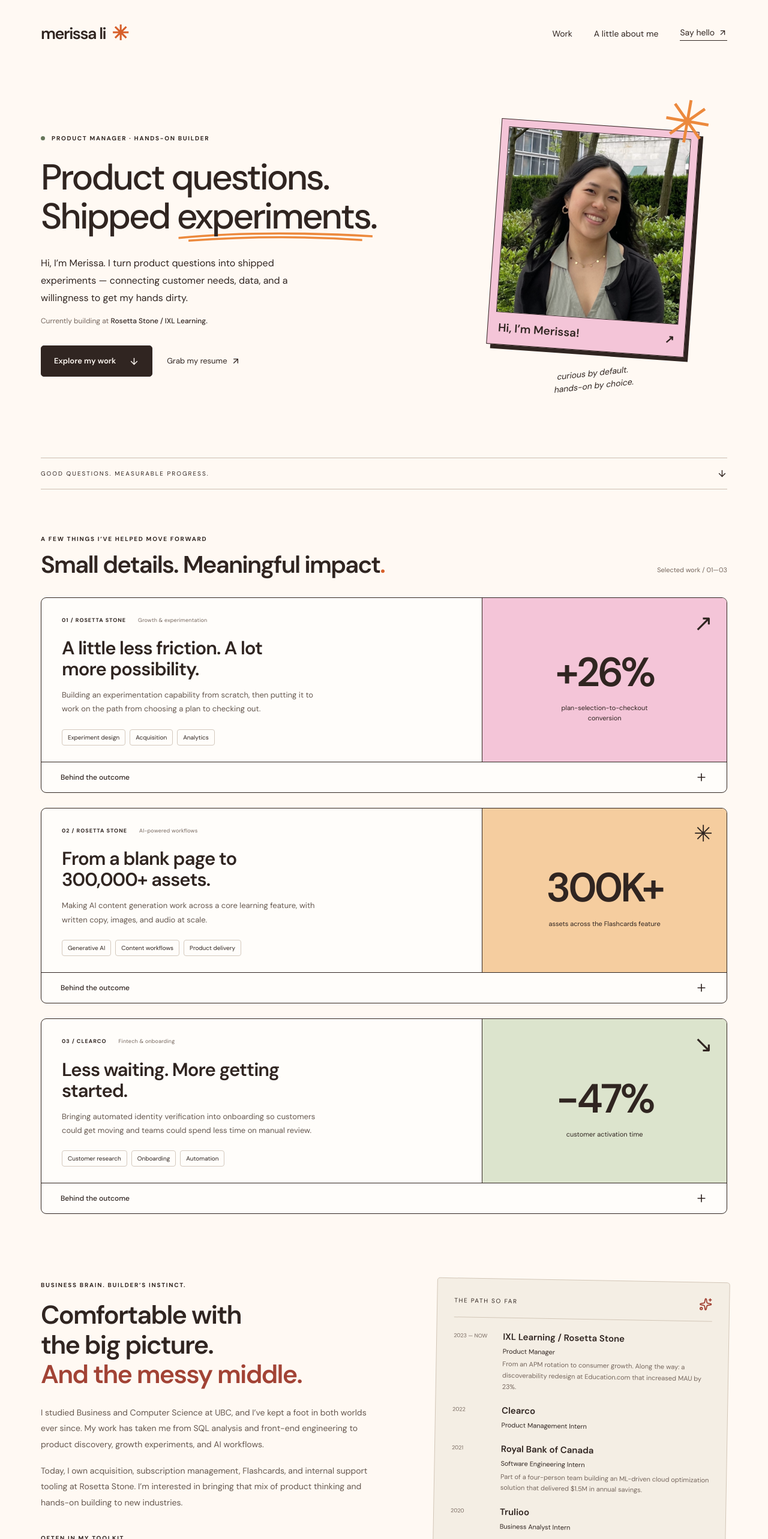
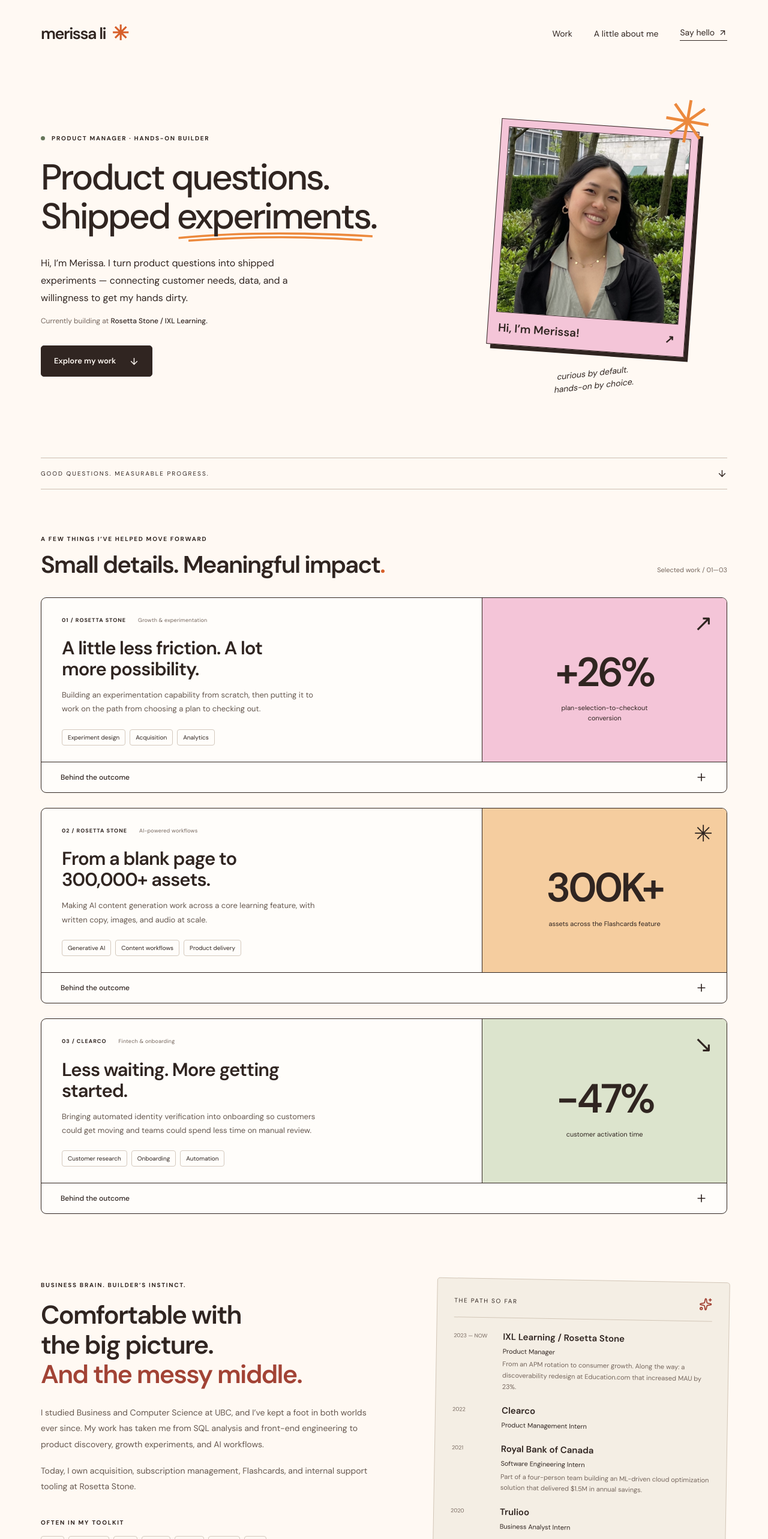
Before and after one commit to merissali/portfolio, a Next.js app: page / in a window 1280 px wide. Shown: the top 2566 px of the page at 60% size. Built offline with nearby package versions, Linux system fonts and the light colour scheme.

Commit message:
Remove public resume and job-search wording

```diff
--- a/src/app/page.tsx
+++ b/src/app/page.tsx
@@ -25,7 +25,7 @@ export default function Home() {
             <h1 id="hero-title">Product questions.<br />Shipped <span className="highlight">experiments.<svg viewBox="0 0 520 20" preserveAspectRatio="none" aria-hidden="true"><path d="M4 13 Q220 -2 510 10 M30 18 Q270 6 483 17" /></svg></span></h1>
             <p className="hero-intro">Hi, I’m Merissa. I turn product questions into shipped experiments — connecting customer needs, data, and a willingness to get my hands dirty.</p>
             <p className="hero-role">Currently building at <strong>Rosetta Stone / IXL Learning.</strong></p>
-            <div className="mt-8 flex flex-wrap items-center gap-6"><a className="button button-dark" href="#work">Explore my work <ArrowDown size={17} /></a><a className="text-link" href="/documents/Merissa-Li-Resume.pdf" target="_blank" rel="noreferrer">Grab my resume <ArrowUpRight size={16} /></a></div>
+            <div className="mt-8 flex flex-wrap items-center gap-6"><a className="button button-dark" href="#work">Explore my work <ArrowDown size={17} /></a></div>
           </div>
           <div className="portrait-wrap">
             <span className="portrait-spark" aria-hidden="true">✳</span>
@@ -48,13 +48,13 @@ export default function Home() {
         </section>
 
         <section id="about" className="about-section scroll-mt-8" aria-labelledby="about-title">
-          <div className="about-intro"><p className="eyebrow">BUSINESS BRAIN. BUILDER’S INSTINCT.</p><h2 id="about-title">Comfortable with<br />the big picture.<br /><span className="serif-ish">And the messy middle.</span></h2><p>I studied Business and Computer Science at UBC, and I’ve kept a foot in both worlds ever since. My work has taken me from SQL analysis and front-end engineering to product discovery, growth experiments, and AI workflows.</p><p>Today, I own acquisition, subscription management, Flashcards, and internal support tooling at Rosetta Stone. I’m interested in bringing that mix of product thinking and hands-on building to new industries.</p><div className="toolkit"><span className="eyebrow">OFTEN IN MY TOOLKIT</span><div className="tags">{["SQL", "Amplitude", "GA4", "Figma", "Codex", "Gemini", "Jira"].map(tool=><span key={tool}>{tool}</span>)}</div></div></div>
+          <div className="about-intro"><p className="eyebrow">BUSINESS BRAIN. BUILDER’S INSTINCT.</p><h2 id="about-title">Comfortable with<br />the big picture.<br /><span className="serif-ish">And the messy middle.</span></h2><p>I studied Business and Computer Science at UBC, and I’ve kept a foot in both worlds ever since. My work has taken me from SQL analysis and front-end engineering to product discovery, growth experiments, and AI workflows.</p><p>Today, I own acquisition, subscription management, Flashcards, and internal support tooling at Rosetta Stone.</p><div className="toolkit"><span className="eyebrow">OFTEN IN MY TOOLKIT</span><div className="tags">{["SQL", "Amplitude", "GA4", "Figma", "Codex", "Gemini", "Jira"].map(tool=><span key={tool}>{tool}</span>)}</div></div></div>
           <div className="experience-note"><div className="note-heading"><span>THE PATH SO FAR</span><Sparkles size={22}/></div><div className="career-item"><span>2023 — NOW</span><h3>IXL Learning / Rosetta Stone</h3><p>Product Manager</p><p className="career-detail">From an APM rotation to consumer growth. Along the way: a discoverability redesign at Education.com that increased MAU by 23%.</p></div><div className="career-item"><span>2022</span><h3>Clearco</h3><p>Product Management Intern</p></div><div className="career-item"><span>2021</span><h3>Royal Bank of Canada</h3><p>Software Engineering Intern</p><p className="career-detail">Part of a four-person team building an ML-driven cloud optimization solution that delivered $1.5M in annual savings.</p></div><div className="career-item"><span>2020</span><h3>Trulioo</h3><p>Business Analyst Intern</p></div><div className="education"><span>THE FOUNDATION</span><p>University of British Columbia · 2023<br /><strong>B.Com., Business & Computer Science</strong></p></div></div>
         </section>
 
         <section className="off-clock" aria-labelledby="off-clock-title"><div><p className="eyebrow">A LITTLE MORE HUMAN</p><h2 id="off-clock-title">Away from the tabs.</h2><p>Usually lifting something heavy,<br />finding a new trail, or taking the scenic route.</p></div><div className="interest"><Dumbbell size={28} strokeWidth={1.5}/><h3>Chasing a stronger total</h3><p>832 lb powerlifting total</p></div><div className="interest"><MapPin size={28} strokeWidth={1.5}/><h3>Taking the long way</h3><p>Solo travel · Balkans, 2026</p></div><div className="interest"><Camera size={28} strokeWidth={1.5}/><h3>Noticing the little things</h3><p>Photography & hiking</p></div></section>
 
-        <section id="contact" className="contact-section scroll-mt-8" aria-labelledby="contact-title"><div><p className="eyebrow">NEXT CHAPTER, GOOD CONVERSATIONS</p><h2 id="contact-title">Something in mind?<br />Let’s talk<span aria-hidden="true" className="contact-star">✳</span></h2><p>I’m interested in product opportunities across industries.<br />I’d love to hear what you’re building.</p></div><a className="button button-dark" href="mailto:merissajli@gmail.com">merissajli@gmail.com <ArrowUpRight size={20}/></a></section>
+        <section id="contact" className="contact-section scroll-mt-8" aria-labelledby="contact-title"><div><p className="eyebrow">GOOD CONVERSATIONS START HERE</p><h2 id="contact-title">Something in mind?<br />Let’s talk<span aria-hidden="true" className="contact-star">✳</span></h2><p>I’d love to hear what you’re building.</p></div><a className="button button-dark" href="mailto:merissajli@gmail.com">merissajli@gmail.com <ArrowUpRight size={20}/></a></section>
         <footer className="flex flex-wrap items-center justify-between gap-5 py-7 text-sm"><span>© {new Date().getFullYear()} Merissa Li</span><div className="flex gap-6"><a href="https://www.linkedin.com/in/merissali/" target="_blank" rel="noreferrer">LinkedIn ↗</a><a href="https://github.com/merissali" target="_blank" rel="noreferrer">GitHub ↗</a><a href="#top">Back to top ↑</a></div></footer>
       </div>
     </main>
```
Also changed, not shown: 1 other file (tests, documents, lock files or other folders).
